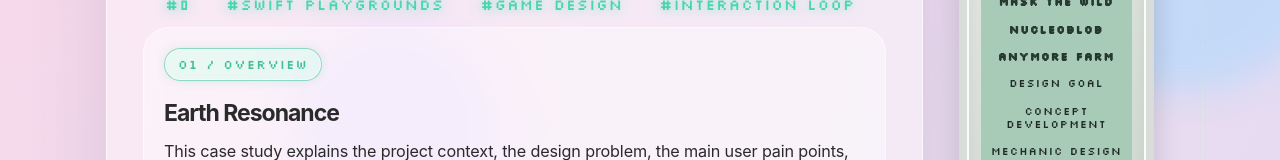
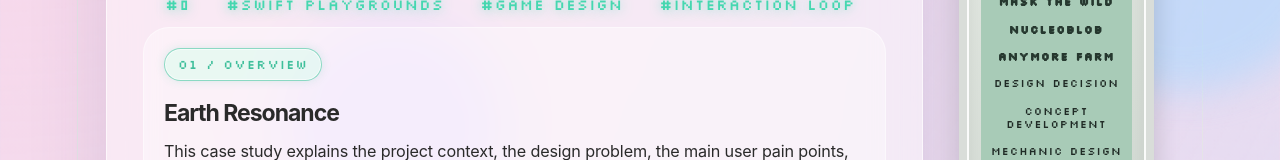
Before and after one commit to jesstasha/portfolio-2026, a React (Vite) app: page / in a window 1280 px wide. Both pictures are taken after a click on the button "GAME DEVELOPMENT". Shown: the part 500-660 px from the top of the page. Built offline with nearby package versions, Linux system fonts and the light colour scheme.

Commit message:
Refine portfolio case study sections

```diff
--- a/src/App.jsx
+++ b/src/App.jsx
@@ -518,7 +518,7 @@ function ProjectPage({ number, title, description, projects }) {
     if (project.caseStudy === "anymore-farm") {
       return [
         [`${slug}-overview`, project.title],
-        [`${slug}-design-goal`, "Design Goal"],
+        [`${slug}-design-goal`, "Design Decision"],
         [`${slug}-core-loop`, "Concept Development"],
         [`${slug}-systems`, "Mechanic Design"],
       ];
@@ -843,6 +843,7 @@ function ProjectCard({ project, index }) {
                               <section id={`${projectSlug}-problem`}>
             <span>02 / Design Decision</span>
             {project.title === "Earth Resonance" ? (
+              <>
               <div className="media-window">
                 <div className="media-window-bar">
                   <span></span><span></span><span></span>
@@ -855,6 +856,13 @@ function ProjectCard({ project, index }) {
                   playsInline
                 />
               </div>
+
+              <p>
+                Design process video: Apple Swift Student Challenge - Resonance.
+                This video demonstrates how abstract psychological concepts were translated into interactive gameplay.
+                The progression system, input mechanics, and branching outcomes were designed to communicate the contrast between self-actualisation and ego-driven goals through player choices.
+              </p>
+              </>
             ) : (
               <h4>
                 {project.title === "Canva Projects Redesign"
```
